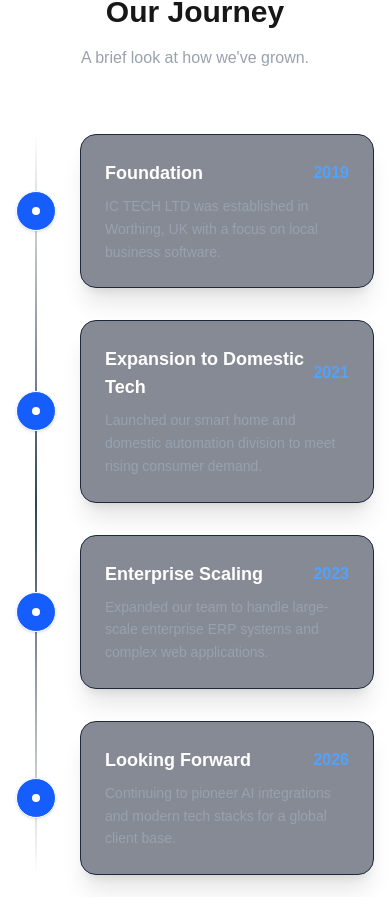
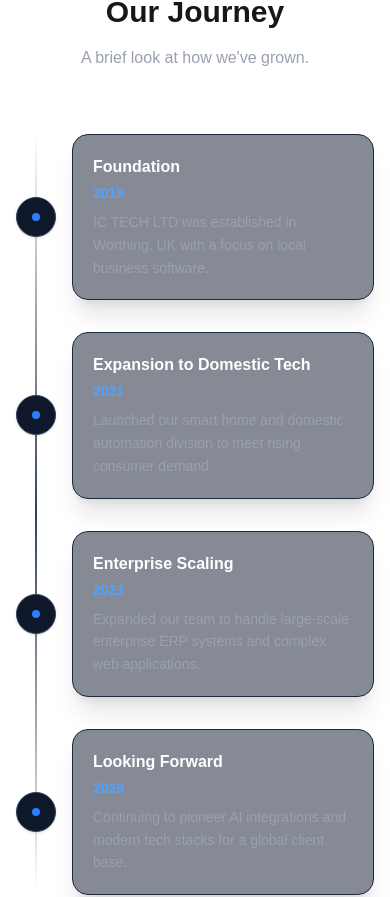
Before and after one commit to SKeerthi25/ictech, a Next.js app: page /about in a window 390 px wide. Shown: the part 2126-3023 px from the top of the page. Built offline with nearby package versions, Linux system fonts and the light colour scheme.

Commit message:
Fix mobile responsiveness issues

```diff
--- a/src/app/about/page.tsx
+++ b/src/app/about/page.tsx
@@ -88,14 +88,14 @@ export default function About() {
               { year: "2023", title: "Enterprise Scaling", desc: "Expanded our team to handle large-scale enterprise ERP systems and complex web applications." },
               { year: "2026", title: "Looking Forward", desc: "Continuing to pioneer AI integrations and modern tech stacks for a global client base." }
             ].map((item, idx) => (
-              <div key={idx} className={`relative flex items-center justify-between md:justify-normal md:odd:flex-row-reverse group is-active`}>
-                <div className="flex items-center justify-center w-10 h-10 rounded-full border border-white bg-slate-900 group-[.is-active]:bg-blue-600 text-slate-500 group-[.is-active]:text-blue-50 shadow shrink-0 md:order-1 md:group-odd:-translate-x-1/2 md:group-even:translate-x-1/2 z-10">
-                  <div className="w-2 h-2 bg-white rounded-full"></div>
+              <div key={idx} className={`relative flex items-center md:justify-normal md:odd:flex-row-reverse group is-active`}>
+                <div className="flex items-center justify-center w-10 h-10 rounded-full border border-slate-700 bg-slate-900 shadow shrink-0 md:order-1 md:group-odd:-translate-x-1/2 md:group-even:translate-x-1/2 z-10">
+                  <div className="w-2 h-2 bg-blue-500 rounded-full"></div>
                 </div>
-                <div className="w-[calc(100%-4rem)] md:w-[calc(50%-2.5rem)] bg-slate-900/50 border border-slate-800 p-6 rounded-2xl shadow-xl">
-                  <div className="flex items-center justify-between mb-2">
-                    <h4 className="font-bold text-white text-lg">{item.title}</h4>
-                    <span className="text-blue-400 font-mono font-bold">{item.year}</span>
+                <div className="flex-1 ml-4 md:ml-0 md:w-[calc(50%-2.5rem)] md:flex-none bg-slate-900/50 border border-slate-800 p-5 md:p-6 rounded-2xl shadow-xl">
+                  <div className="flex flex-col sm:flex-row sm:items-center justify-between mb-2 gap-1 sm:gap-0">
+                    <h4 className="font-bold text-white text-base md:text-lg">{item.title}</h4>
+                    <span className="text-blue-400 font-mono font-bold text-sm">{item.year}</span>
                   </div>
                   <p className="text-gray-400 leading-relaxed text-sm">{item.desc}</p>
                 </div>
--- a/src/app/page.tsx
+++ b/src/app/page.tsx
@@ -9,20 +9,20 @@ export default function Home() {
         <div className="absolute inset-0 bg-[radial-gradient(ellipse_at_top_right,_var(--tw-gradient-stops))] from-blue-900/40 via-slate-950 to-slate-950 -z-10" />
         <div className="max-w-7xl mx-auto px-4 sm:px-6 lg:px-8 relative">
           <div className="text-center max-w-4xl mx-auto">
-            <h1 className="text-5xl md:text-7xl font-extrabold tracking-tight mb-8">
+            <h1 className="text-4xl md:text-6xl lg:text-7xl font-extrabold tracking-tight mb-6 md:mb-8">
               Empowering Future With <br className="hidden md:block" />
               <span className="text-transparent bg-clip-text bg-gradient-to-r from-blue-400 to-indigo-500">
                 Premium Software
               </span>
             </h1>
-            <p className="text-xl md:text-2xl text-gray-400 mb-10 leading-relaxed">
+            <p className="text-lg md:text-xl lg:text-2xl text-gray-400 mb-8 md:mb-10 leading-relaxed px-2">
               Business and domestic software solutions crafted with precision. From enterprise systems to smart home automation, we build tech that works for you.
             </p>
-            <div className="flex flex-col sm:flex-row gap-4 justify-center">
-              <Link href="/contact" className="px-8 py-4 rounded-full bg-blue-600 hover:bg-blue-700 text-white font-semibold transition-all hover:scale-105 shadow-[0_0_20px_rgba(37,99,235,0.4)] flex items-center justify-center">
+            <div className="flex flex-col sm:flex-row gap-4 justify-center w-full px-4 sm:px-0">
+              <Link href="/contact" className="w-full sm:w-auto px-6 py-3 md:px-8 md:py-4 rounded-full bg-blue-600 hover:bg-blue-700 text-white font-semibold transition-all hover:scale-105 shadow-[0_0_20px_rgba(37,99,235,0.4)] flex items-center justify-center">
                 Get a Quote <ArrowRight className="ml-2" size={20} />
               </Link>
-              <Link href="/portfolio" className="px-8 py-4 rounded-full bg-slate-800 hover:bg-slate-700 text-white font-semibold transition-all hover:scale-105 border border-slate-700 flex items-center justify-center">
+              <Link href="/portfolio" className="w-full sm:w-auto px-6 py-3 md:px-8 md:py-4 rounded-full bg-slate-800 hover:bg-slate-700 text-white font-semibold transition-all hover:scale-105 border border-slate-700 flex items-center justify-center">
                 View Our Work
               </Link>
             </div>
@@ -161,11 +161,11 @@ export default function Home() {
       <section className="py-24 relative overflow-hidden">
         <div className="absolute inset-0 bg-blue-900/20 -z-10" />
         <div className="max-w-4xl mx-auto px-4 sm:px-6 lg:px-8 text-center">
-          <h2 className="text-4xl md:text-5xl font-bold mb-8">Ready to transform your ideas into reality?</h2>
-          <p className="text-xl text-gray-300 mb-10">
+          <h2 className="text-3xl md:text-4xl lg:text-5xl font-bold mb-6 md:mb-8">Ready to transform your ideas into reality?</h2>
+          <p className="text-lg md:text-xl text-gray-300 mb-8 md:mb-10 px-2">
             Let's discuss how our bespoke software solutions can elevate your business or home.
           </p>
-          <Link href="/contact" className="inline-flex px-8 py-4 rounded-full bg-white text-blue-900 font-bold transition-all hover:scale-105 hover:shadow-[0_0_30px_rgba(255,255,255,0.3)] items-center justify-center text-lg">
+          <Link href="/contact" className="inline-flex w-full sm:w-auto px-6 py-4 md:px-8 md:py-4 rounded-full bg-white text-blue-900 font-bold transition-all hover:scale-105 hover:shadow-[0_0_30px_rgba(255,255,255,0.3)] items-center justify-center text-base md:text-lg">
             Start Your Project Today
           </Link>
         </div>
--- a/src/app/portfolio/page.tsx
+++ b/src/app/portfolio/page.tsx
@@ -75,7 +75,7 @@ export default function Portfolio() {
         </div>
 
         <div className="border-t border-slate-800 pt-16 mt-8">
-          <div className="grid grid-cols-2 md:grid-cols-4 gap-8 text-center">
+          <div className="grid grid-cols-1 sm:grid-cols-2 md:grid-cols-4 gap-8 text-center">
             {[
               { stat: "50+", label: "Projects Delivered" },
               { stat: "99.9%", label: "Uptime Guaranteed" },
--- a/src/app/services/page.tsx
+++ b/src/app/services/page.tsx
@@ -80,7 +80,7 @@ export default function Services() {
           <p className="text-lg text-gray-300 mb-8 max-w-2xl mx-auto">
             Don't see exactly what you're looking for? We specialize in bespoke software development tailored to unique requirements.
           </p>
-          <Link href="/contact" className="inline-flex px-8 py-4 rounded-full bg-white text-blue-900 font-bold transition-all hover:scale-105 shadow-lg">
+          <Link href="/contact" className="inline-flex w-full sm:w-auto px-6 py-4 md:px-8 md:py-4 rounded-full bg-white text-blue-900 font-bold transition-all hover:scale-105 shadow-lg items-center justify-center text-base md:text-lg">
             Let's Discuss Your Project
           </Link>
         </div>
```
